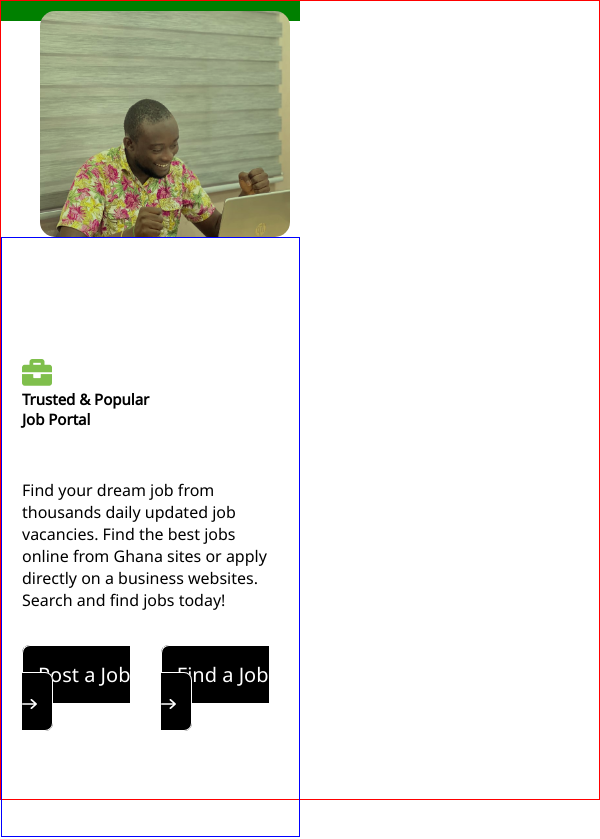
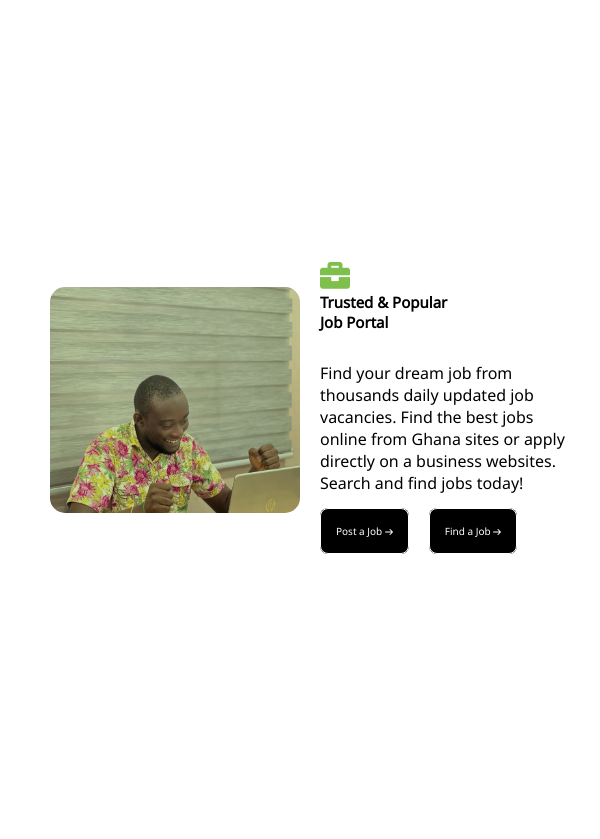
Before and after one commit to Calvinasty/Job-Post, a Vue app in the folder Jobpost_frontend/: page / in a window 600 px wide. Shown: the top 839 px of the page. Built offline with nearby package versions, Linux system fonts and the light colour scheme.

Commit message:
job-portal

```diff
--- a/Jobpost_frontend/src/components/JobPortalComponent.vue
+++ b/Jobpost_frontend/src/components/JobPortalComponent.vue
@@ -131,6 +131,7 @@ a {
         flex-direction: column;
         padding: 20px;
         width: 100dvw;
+        height: 100%;
         gap: 70px;
     }
     .img-section img {
@@ -215,11 +216,17 @@ a {
     }
 }
 
+
+
+
 @media screen and (min-width: 481px) and (max-width: 600px){
     .job-portal {
-        display: block;
+        display: flex;
+        flex-direction: row;
+        justify-content: center;
+        gap: 0;
         width: 100%;
-        border: 1px solid red;
+        /* border: 1px solid red; */
         /* padding: 20px; */
         font-size: 10px;
 
@@ -227,7 +234,7 @@ a {
     .img-section {
         width: 50%;
         font-size: 20px;
-        border: 10px solid green;
+        /* border: 10px solid green; */
     }
     .img-section .main-image{
         /* float: right; */
@@ -249,12 +256,13 @@ a {
         display: flex;
         flex-direction: column;
         font-size: 10px;
+        gap:10px;
         justify-content: center;
-        /* padding: 0px 10px; */
+        /* padding: 0px 50px; */
         /* gap: 8px; */
         width: 50%;
         /* height: 80%; */
-        border: 1px solid blue;
+        /* border: 1px solid blue; */
     }
     .text {
         font-size: 16px;
@@ -270,6 +278,7 @@ a {
 
     }
     .button {
+        width: 100%;
         display: flex;
         flex-direction: row;
         justify-content: flex-start;
@@ -277,6 +286,16 @@ a {
         /* padding: 10px; */
         /* width: 10%; */
     }
+    .button a span {
+        width: 50px;
+        font-size: 10px;
+        gap: 0;
+        /* display: none; */
+    }
+    .button a span img{
+        width: 8px;
+    }
+
 
 }
 
```
